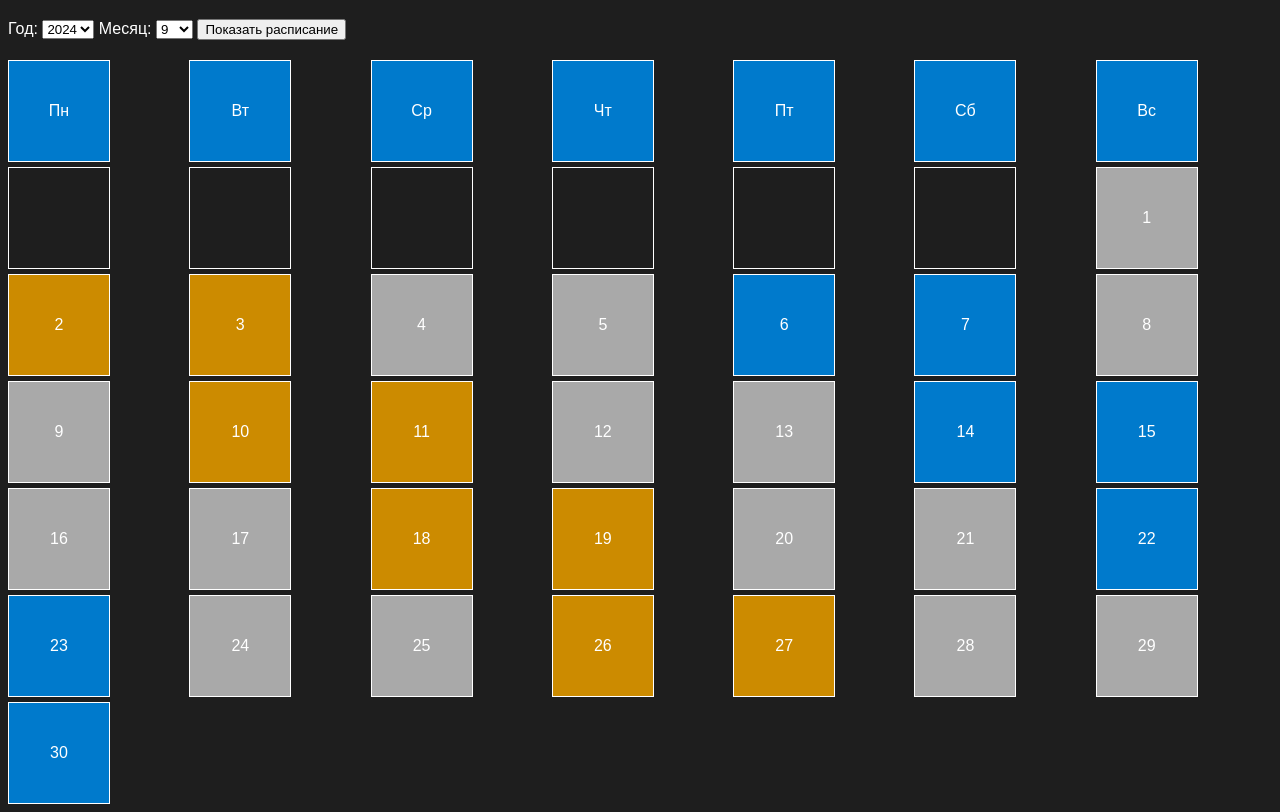
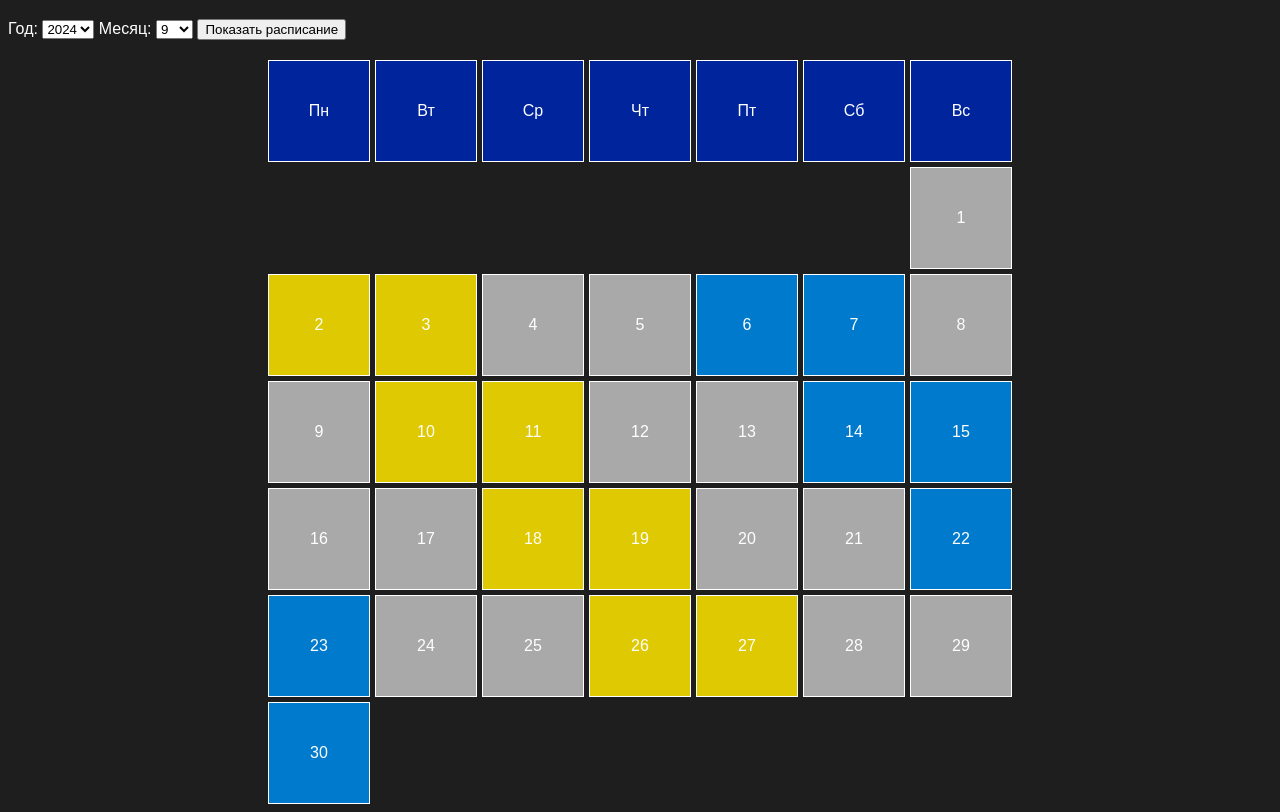
Before and after one commit to StickySputum/StickySputum.github.io, a plain HTML site: page index.html in a window 1280 px wide. Both pictures are taken after a click on the button "Показать расписание". Shown: the part 61-873 px from the top of the page. Drawn offline with Linux system fonts and the light colour scheme.

```diff
--- a/index.html
+++ b/index.html
@@ -10,13 +10,19 @@
             color: #ffffff;
             font-family: Arial, sans-serif;
         }
+        .wrapper {
+        display: flex;
+        width: fit-content;
+        margin: 0 auto;
+        }
+
         #calendar {
             display: grid;
             grid-template-columns: repeat(7, 1fr);
             gap: 5px;
             margin-top: 20px;
         }
-        .day, .header {
+        .night, .header, .day-shift, .day-off{
             display: flex;
             justify-content: center;
             align-items: center;
@@ -25,13 +31,13 @@
             height: 100px;
         }
         .header {
-            background-color: #007ACC;
+            background-color: #00249c;
         }
         .night {
             background-color: #007ACC;
         }
         .day-shift {
-            background-color: #CC8B00;
+            background-color: #dfc902;
         }
         .day-off {
             background-color: #A9A9A9;
@@ -47,8 +53,9 @@
     <select id="month"></select>
     <button id="calculateButton">Показать расписание</button>
 
+    <div class="wrapper">
     <div id="calendar"></div>
-
+    </div>
     <script>
         const shifts = ["Ночная 1", "Ночная 2", "Выходной 1", "Выходной 2", "Дневная 1", "Дневная 2", "Выходной 1", "Выходной 2"];
         const calendarElement = document.getElementById('calendar');
```
